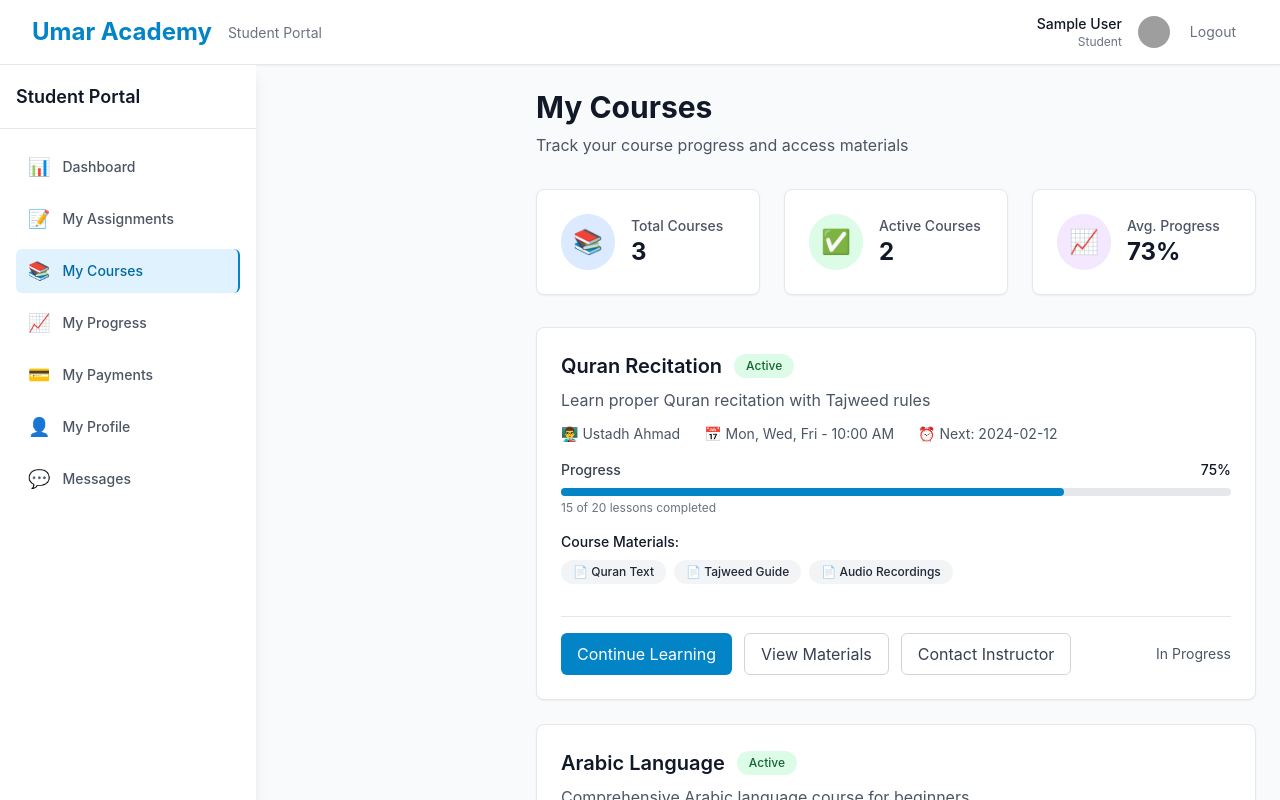
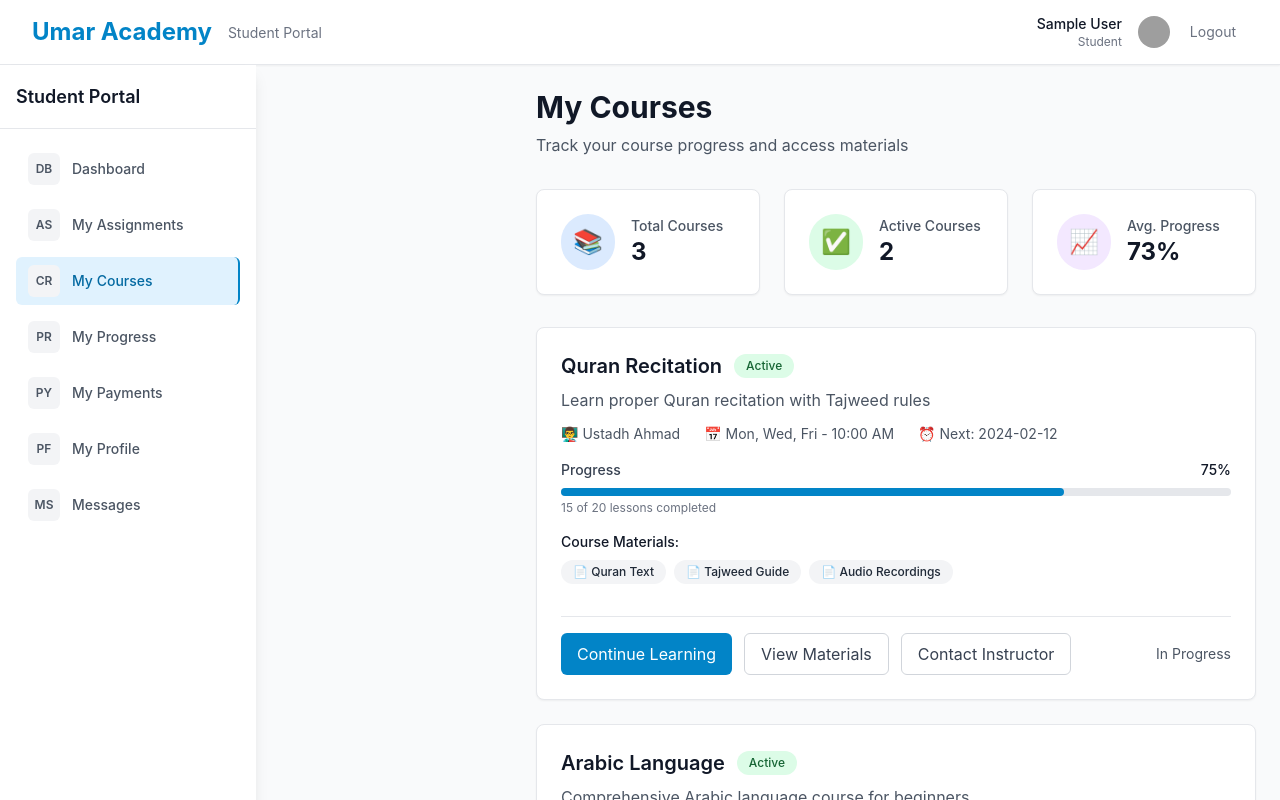
Before and after one commit to umaracademys/umar-academy-portal, a React (Vite) app: page /student/courses in a window 1280 px wide. Shown: the top 800 px of the page. Built offline with nearby package versions, Linux system fonts and the light colour scheme; no server answers; sample sign-in values are in the browser's storage; grey boxes are pictures that could not be loaded; a web font is replaced by a local one.

Commit message:
Replace sidebar emojis with label badges

```diff
--- a/src/components/Sidebar.tsx
+++ b/src/components/Sidebar.tsx
@@ -12,15 +12,15 @@ const Sidebar: React.FC<SidebarProps> = ({ activeSection, onSectionChange }) =>
   const [isCollapsed, setIsCollapsed] = useState(false);
 
   const menuItems = [
-    { id: 'overview', icon: '📊', label: 'Overview', badge: null },
-    { id: 'students', icon: '👨‍🎓', label: 'Students', badge: null },
-    { id: 'teachers', icon: '👨‍🏫', label: 'Teachers', badge: null },
-    { id: 'assignments', icon: '📝', label: 'Assignments', badge: null, isLink: true, href: '/assignments' },
-    { id: 'courses', icon: '📚', label: 'Courses', badge: '45' },
-    { id: 'financials', icon: '💰', label: 'Financials', badge: null },
-    { id: 'reports', icon: '📈', label: 'Reports', badge: null },
-    { id: 'activities', icon: '🔔', label: 'Activities', badge: '12' },
-    { id: 'settings', icon: '⚙️', label: 'Settings', badge: null },
+    { id: 'overview', icon: 'OV', label: 'Overview', badge: null },
+    { id: 'students', icon: 'ST', label: 'Students', badge: null },
+    { id: 'teachers', icon: 'TC', label: 'Teachers', badge: null },
+    { id: 'assignments', icon: 'AS', label: 'Assignments', badge: null, isLink: true, href: '/assignments' },
+    { id: 'courses', icon: 'CR', label: 'Courses', badge: '45' },
+    { id: 'financials', icon: 'FN', label: 'Financials', badge: null },
+    { id: 'reports', icon: 'RP', label: 'Reports', badge: null },
+    { id: 'activities', icon: 'AC', label: 'Activities', badge: '12' },
+    { id: 'settings', icon: 'SE', label: 'Settings', badge: null },
   ];
 
   return (
@@ -38,9 +38,9 @@ const Sidebar: React.FC<SidebarProps> = ({ activeSection, onSectionChange }) =>
           )}
           <button
             onClick={() => setIsCollapsed(!isCollapsed)}
-            className="p-2 hover:bg-gray-700 rounded-lg transition"
+            className="p-2 hover:bg-gray-700 rounded-lg transition text-sm font-semibold"
           >
-            {isCollapsed ? '→' : '←'}
+            {isCollapsed ? '>' : '<'}
           </button>
         </div>
       </div>
@@ -73,7 +73,9 @@ const Sidebar: React.FC<SidebarProps> = ({ activeSection, onSectionChange }) =>
                   className="w-full flex items-center justify-between p-3 rounded-lg transition-all font-medium text-gray-300 hover:bg-gray-700 hover:text-white"
                 >
                   <div className="flex items-center space-x-3">
-                    <span className="text-xl">{item.icon}</span>
+                    <span className="inline-flex h-8 w-8 items-center justify-center rounded-lg bg-[rgba(255,255,255,0.08)] text-xs font-semibold uppercase">
+                      {item.icon}
+                    </span>
                     {!isCollapsed && <span className="font-semibold">{item.label}</span>}
                   </div>
                   {!isCollapsed && (item as any).badge && (
@@ -96,7 +98,9 @@ const Sidebar: React.FC<SidebarProps> = ({ activeSection, onSectionChange }) =>
                   } : {}}
                 >
                   <div className="flex items-center space-x-3">
-                    <span className="text-xl">{item.icon}</span>
+                    <span className="inline-flex h-8 w-8 items-center justify-center rounded-lg bg-[rgba(255,255,255,0.08)] text-xs font-semibold uppercase">
+                      {item.icon}
+                    </span>
                     {!isCollapsed && <span className="font-semibold">{item.label}</span>}
                   </div>
                   {!isCollapsed && (item as any).badge && (
@@ -116,21 +120,25 @@ const Sidebar: React.FC<SidebarProps> = ({ activeSection, onSectionChange }) =>
         {!isCollapsed ? (
           <div className="space-y-2">
             <button className="w-full flex items-center space-x-3 p-2 text-gray-300 hover:text-white hover:bg-gray-700 rounded-lg transition">
-              <span className="text-xl">❓</span>
+              <span className="inline-flex h-8 w-8 items-center justify-center rounded-lg bg-[rgba(255,255,255,0.08)] text-xs font-semibold uppercase">
+                HP
+              </span>
               <span className="text-sm">Help & Support</span>
             </button>
             <button className="w-full flex items-center space-x-3 p-2 text-gray-300 hover:text-white hover:bg-gray-700 rounded-lg transition">
-              <span className="text-xl">🚪</span>
+              <span className="inline-flex h-8 w-8 items-center justify-center rounded-lg bg-[rgba(255,255,255,0.08)] text-xs font-semibold uppercase">
+                LO
+              </span>
               <span className="text-sm">Logout</span>
             </button>
           </div>
         ) : (
           <div className="space-y-2">
-            <button className="w-full p-2 text-gray-300 hover:text-white hover:bg-gray-700 rounded-lg transition text-xl">
-              ❓
+            <button className="w-full p-2 text-gray-300 hover:text-white hover:bg-gray-700 rounded-lg transition text-xs font-semibold uppercase">
+              HP
             </button>
-            <button className="w-full p-2 text-gray-300 hover:text-white hover:bg-gray-700 rounded-lg transition text-xl">
-              🚪
+            <button className="w-full p-2 text-gray-300 hover:text-white hover:bg-gray-700 rounded-lg transition text-xs font-semibold uppercase">
+              LO
             </button>
           </div>
         )}
--- a/src/modules/student/components/StudentSidebar.tsx
+++ b/src/modules/student/components/StudentSidebar.tsx
@@ -8,13 +8,13 @@ interface StudentSidebarProps {
 
 const StudentSidebar: React.FC<StudentSidebarProps> = ({ isOpen, onClose }) => {
   const navigation = [
-    { name: 'Dashboard', href: '/student/dashboard', icon: '📊' },
-    { name: 'My Assignments', href: '/student/assignments', icon: '📝' },
-    { name: 'My Courses', href: '/student/courses', icon: '📚' },
-    { name: 'My Progress', href: '/student/progress', icon: '📈' },
-    { name: 'My Payments', href: '/student/payments', icon: '💳' },
-    { name: 'My Profile', href: '/student/profile', icon: '👤' },
-    { name: 'Messages', href: '/student/messages', icon: '💬' },
+    { name: 'Dashboard', href: '/student/dashboard', icon: 'DB' },
+    { name: 'My Assignments', href: '/student/assignments', icon: 'AS' },
+    { name: 'My Courses', href: '/student/courses', icon: 'CR' },
+    { name: 'My Progress', href: '/student/progress', icon: 'PR' },
+    { name: 'My Payments', href: '/student/payments', icon: 'PY' },
+    { name: 'My Profile', href: '/student/profile', icon: 'PF' },
+    { name: 'Messages', href: '/student/messages', icon: 'MS' },
   ];
 
   return (
@@ -40,7 +40,7 @@ const StudentSidebar: React.FC<StudentSidebarProps> = ({ isOpen, onClose }) => {
               onClick={onClose}
               className="lg:hidden p-2 rounded-md text-gray-400 hover:text-gray-600 hover:bg-gray-100"
             >
-              ✕
+              X
             </button>
           </div>
 
@@ -59,7 +59,9 @@ const StudentSidebar: React.FC<StudentSidebarProps> = ({ isOpen, onClose }) => {
                   }`
                 }
               >
-                <span className="mr-3 text-lg">{item.icon}</span>
+                <span className="mr-3 inline-flex h-8 w-8 items-center justify-center rounded-md bg-gray-100 text-xs font-semibold text-gray-600 uppercase">
+                  {item.icon}
+                </span>
                 {item.name}
               </NavLink>
             ))}
```
